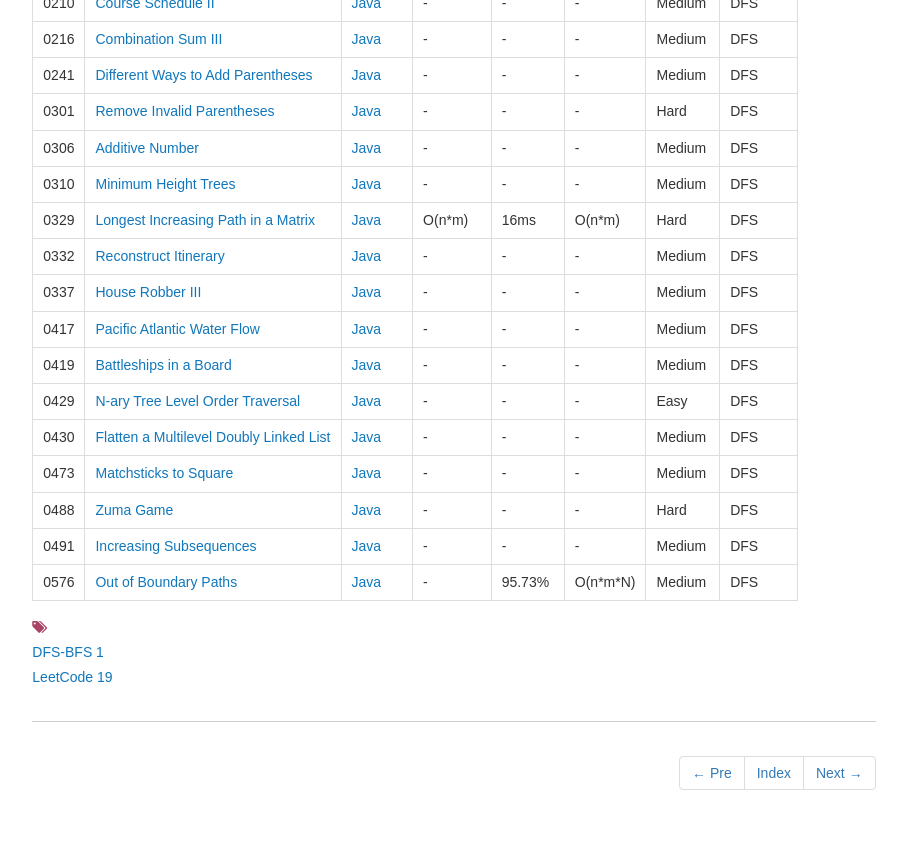
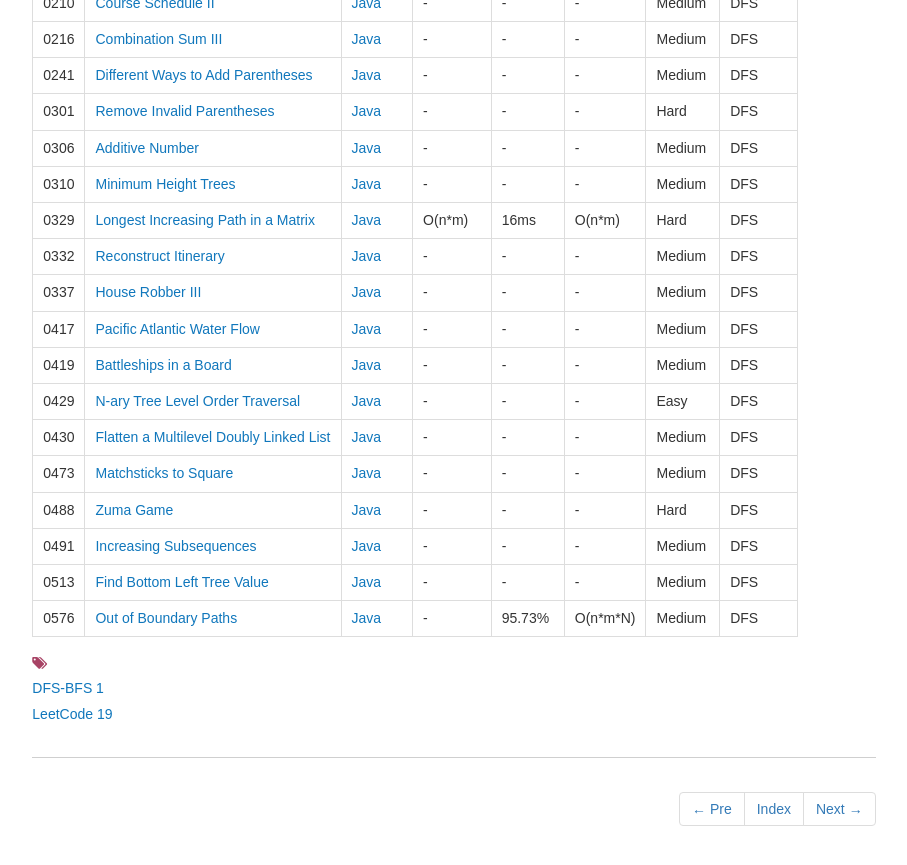
Before and after one commit to dunso/algorithm, a Jekyll site: the page built from docs/_posts/2017-12-03-DFS-BFS.md, in a window 1280 px wide and 900 px high, scrolled down 1001 px. Shown: the top 865 px of the window, without its empty margins (186-1093 px from the left). Built offline with Jekyll 4.4.1, drawn with Linux system fonts in a browser that asks for light colours; nearby versions of some CDN libraries.

Commit message:
Add index of LeetCode0513.java to docs

```diff
--- a/docs/_posts/2017-12-03-DFS-BFS.md
+++ b/docs/_posts/2017-12-03-DFS-BFS.md
@@ -50,4 +50,5 @@ icon: file-alt
 |0473|[Matchsticks to Square](https://leetcode.com/problems/matchsticks-to-square/) | [Java](https://e.srl/leetcode-473/)  |-|-|-|Medium |DFS|
 |0488|[Zuma Game](https://leetcode.com/problems/zuma-game/) | [Java](https://e.srl/leetcode-488/)  |-|-|-| Hard |DFS|
 |0491|[Increasing Subsequences](https://leetcode.com/problems/increasing-subsequences/) | [Java](https://e.srl/leetcode-491/)  |-|-|-| Medium |DFS|
+|0513|[Find Bottom Left Tree Value](https://leetcode.com/problems/find-bottom-left-tree-value/) | [Java](https://e.srl/leetcode-513/)  |-|-|-| Medium |DFS|
 |0576|[Out of Boundary Paths](https://leetcode.com/problems/out-of-boundary-paths)| [Java](https://e.srl/leetcode-576/)  | - |95.73%| O(n\*m\*N)  |  Medium |DFS |
```
